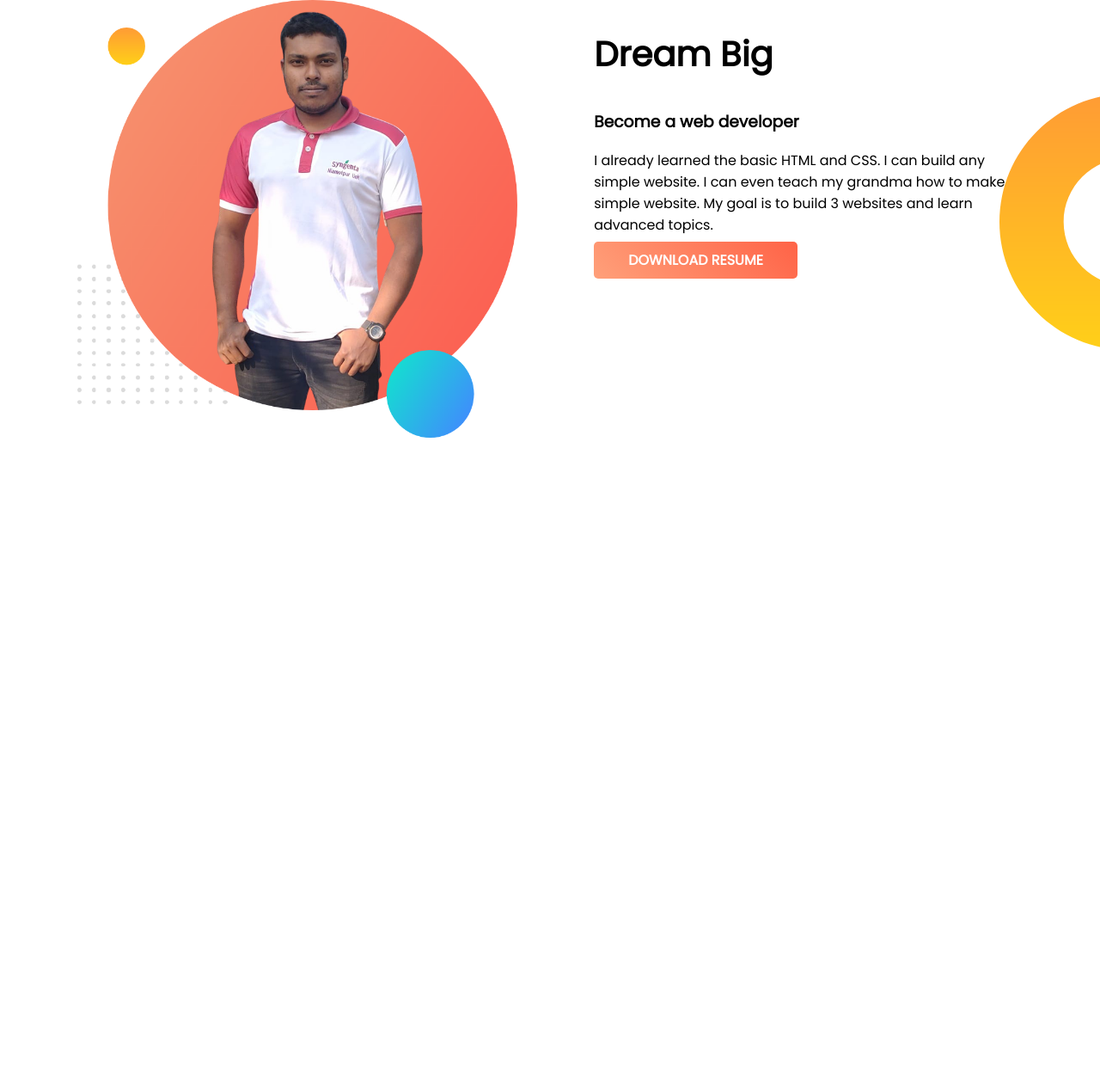
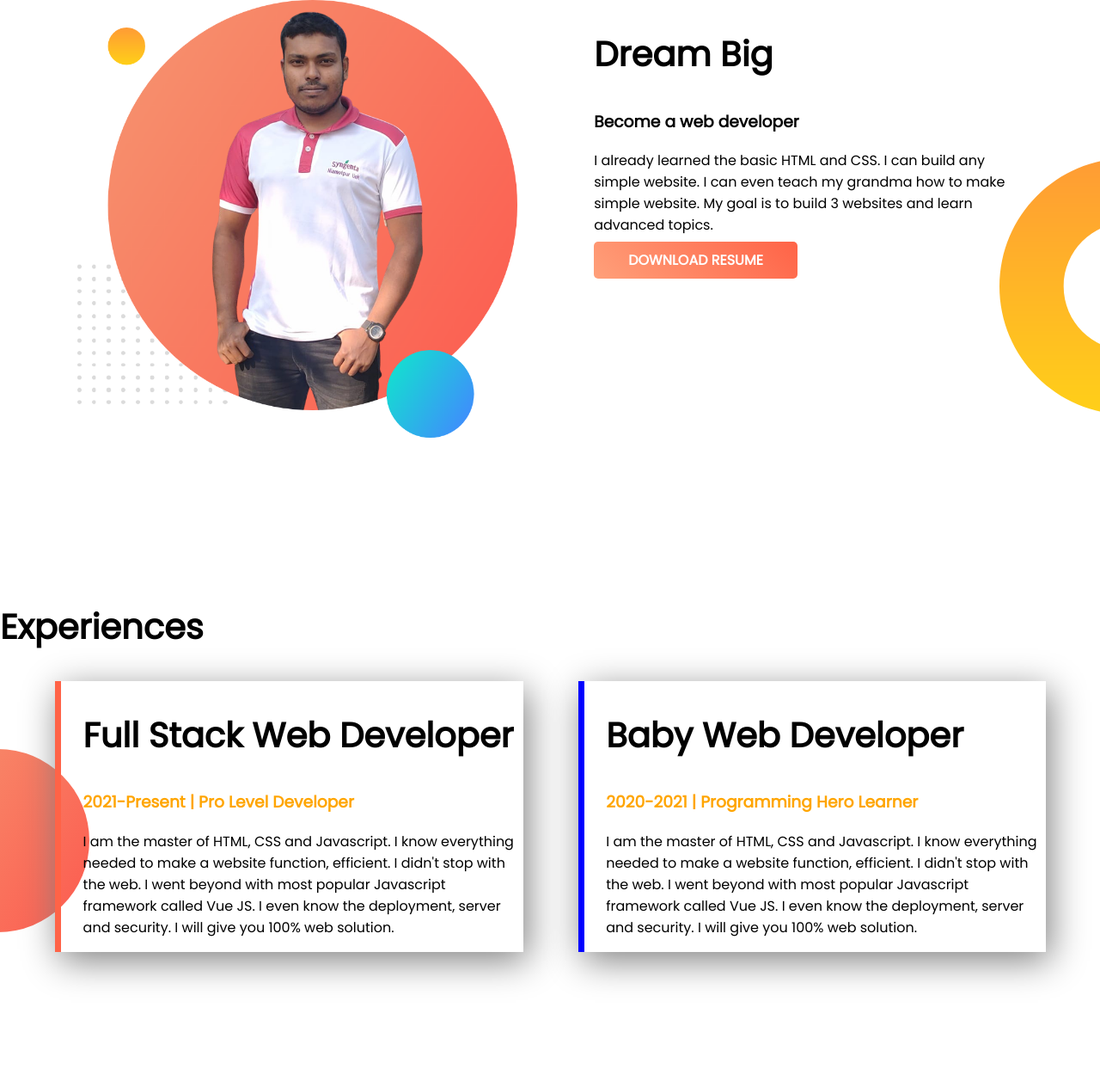
Before and after one commit to golamrabbani93/rabbani-portfolio, a plain HTML site: page rabbani-portfolio/index.html in a window 1280 px wide. Shown: the part 688-1945 px from the top of the page at 86% size. Before the commit the page ends 1204 px from the top, so only its background shows below. Drawn offline with Linux system fonts and the light colour scheme.

Commit message:
experience-area markup and style end

```diff
--- a/rabbani-portfolio/index.html
+++ b/rabbani-portfolio/index.html
@@ -42,5 +42,30 @@
 				<a target="_blank" href="#" class="btn">DOWNLOAD RESUME</a>
 			</div>
 		</section>
+		<section class="experience">
+			<h2>Experiences</h2>
+			<div class="experience-items d-flex">
+				<div id="full-stack" class="half-width">
+					<h2>Full Stack Web Developer</h2>
+					<h3 class="span">2021-Present | Pro Level Developer</h3>
+					<p>
+						I am the master of HTML, CSS and Javascript. I know everything needed to make a website
+						function, efficient. I didn't stop with the web. I went beyond with most popular
+						Javascript framework called Vue JS. I even know the deployment, server and security. I
+						will give you 100% web solution.
+					</p>
+				</div>
+				<div id="baby-web" class="half-width">
+					<h2>Baby Web Developer</h2>
+					<h3 class="span">2020-2021 | Programming Hero Learner</h3>
+					<p>
+						I am the master of HTML, CSS and Javascript. I know everything needed to make a website
+						function, efficient. I didn't stop with the web. I went beyond with most popular
+						Javascript framework called Vue JS. I even know the deployment, server and security. I
+						will give you 100% web solution.
+					</p>
+				</div>
+			</div>
+		</section>
 	</body>
 </html>
--- a/rabbani-portfolio/style.css
+++ b/rabbani-portfolio/style.css
@@ -8,6 +8,8 @@ body {
 .top-banner {
 	background-image: url("images/top-banner.png");
 	background-repeat: no-repeat;
+}
+section {
 	padding-bottom: 150px;
 }
 .half-width {
@@ -24,7 +26,8 @@ h1 {
 h2 {
 	font-size: 40px;
 }
-h1 span {
+h1 span,
+.span {
 	color: orange;
 }
 .btn {
@@ -41,3 +44,17 @@ h1 span {
 	background-repeat: no-repeat;
 	background-position: right;
 }
+.experience {
+	background-image: url("images/exp-bg.png");
+	background-repeat: no-repeat;
+	background-position: left;
+}
+.experience-items div {
+	box-shadow: 5px 10px 40px gray;
+}
+#full-stack {
+	border-left: 7px solid tomato;
+}
+#baby-web {
+	border-left: 7px solid blue;
+}
```
